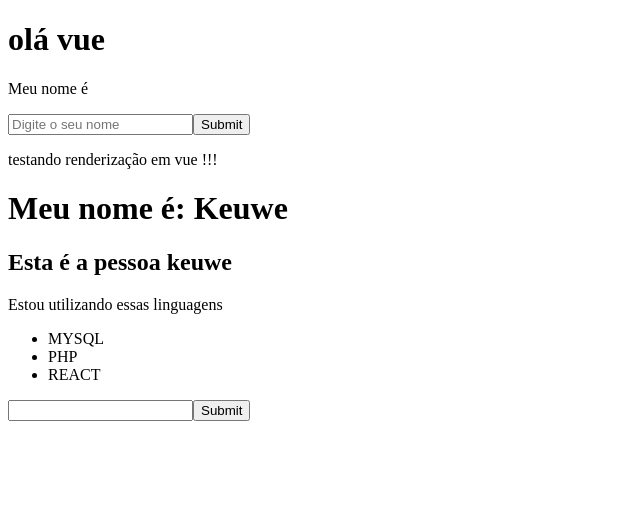
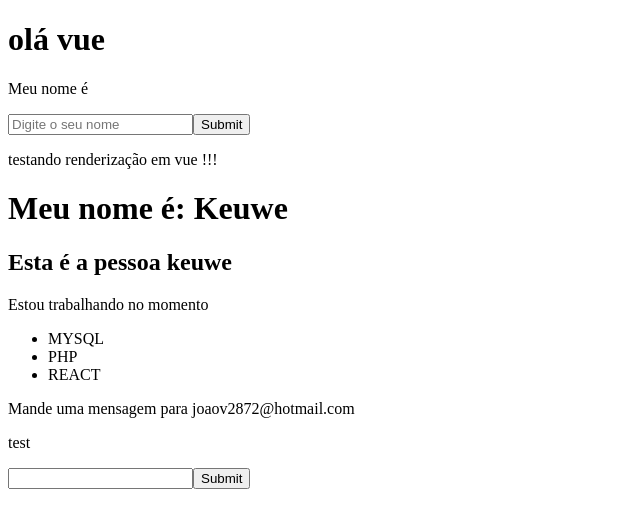
Before and after one commit to JoaoKeuwe/Primeiro-projeto-Vue, a Vue app in the folder 2_project_vue/: page / in a window 1280 px wide. Shown: the top 528 px of the page, without its empty margins (0-640 px from the left). Built offline with nearby package versions, Linux system fonts and the light colour scheme.

Commit message:
feat: :ambulance: usando diretiva v-show

```diff
--- a/2_project_vue/src/components/Info.vue
+++ b/2_project_vue/src/components/Info.vue
@@ -1,13 +1,16 @@
 <template>
   <div>
     <p v-if="esta_trabalhando">Estou trabalhando no momento</p>
-    <p>Estou utilizando essas linguagens</p>
+    <p v-else>Estou utilizando essas linguagens</p>
 
     <ul>
       <li>MYSQL</li>
       <li>PHP</li>
       <li>REACT</li>
     </ul>
+
+    <p v-show="mostrar_email">Mande uma mensagem para {{ email }} </p>
+    <p v-if="2<4"> test</p>
   </div>
 </template>
 
@@ -16,7 +19,9 @@ export default {
   name: "Info",
   data() {
     return {
-      esta_trabalhando: false
+      esta_trabalhando: true,
+      mostrar_email: true,
+      email:'joaov2872@hotmail.com'
     }
   },
 };
```
